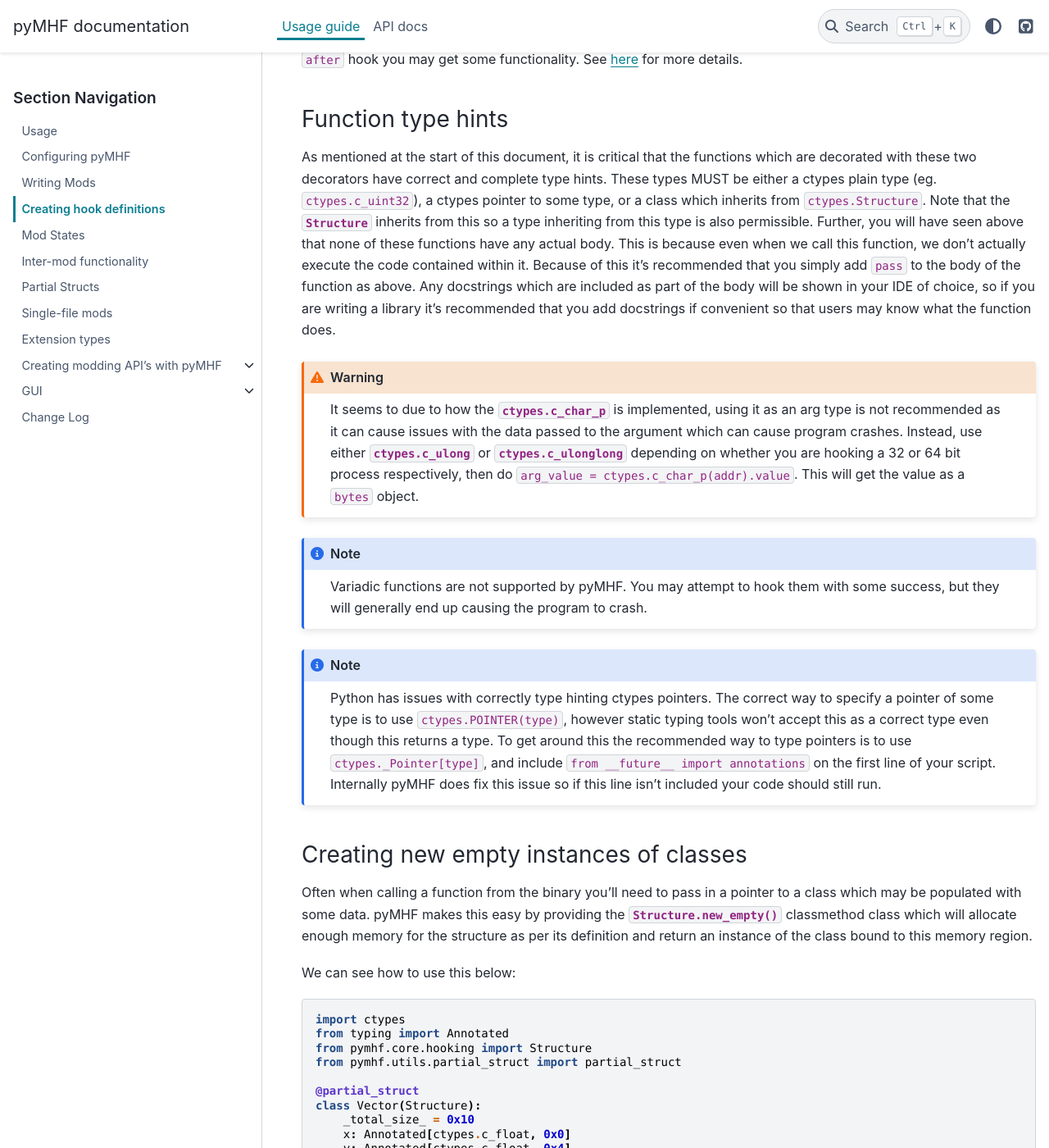
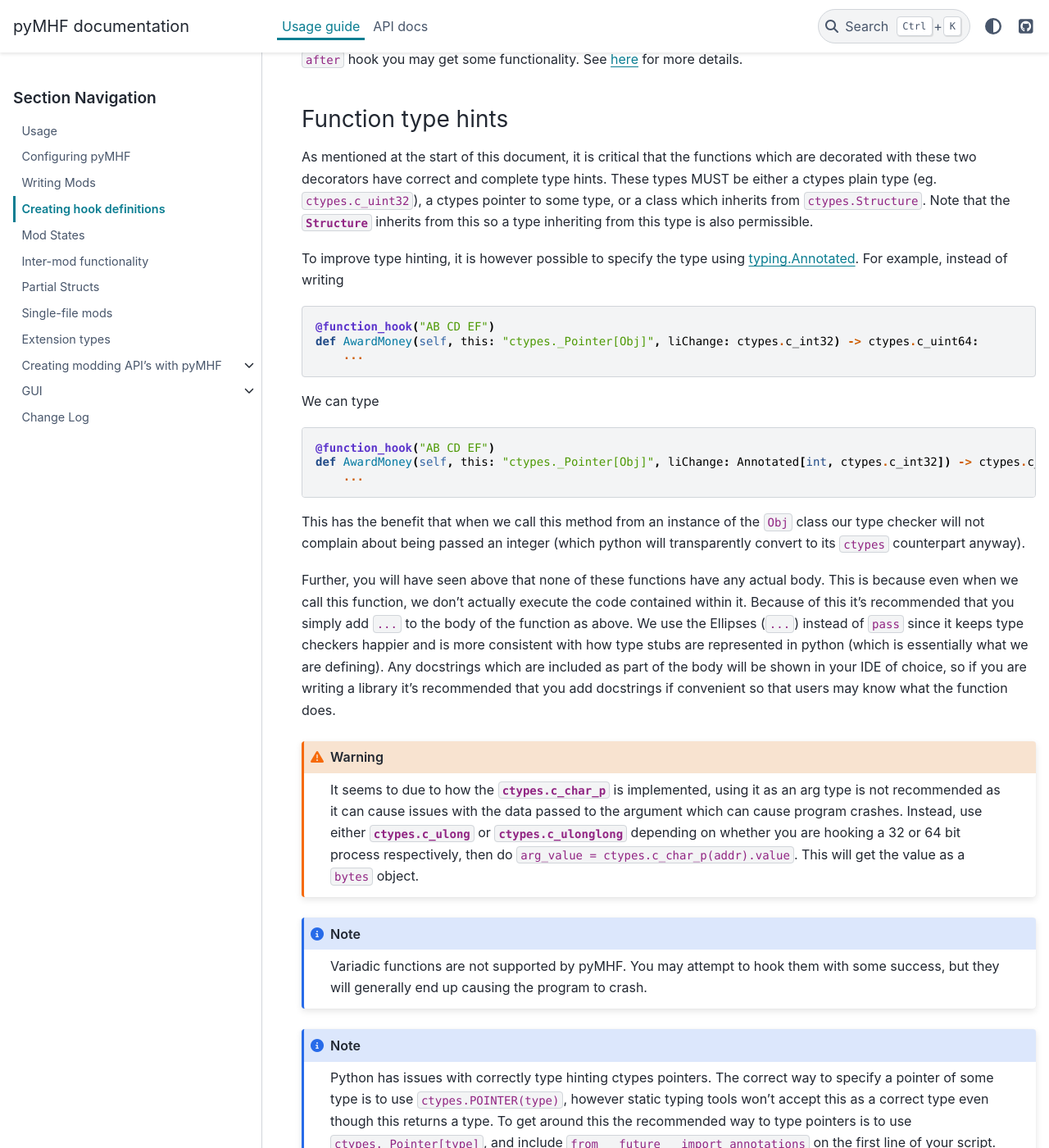
Before and after one commit to monkeyman192/pyMHF, a Sphinx documentation site: the page built from docs/docs/creating_hook_definitions.rst, in a window 1280 px wide and 1400 px high, scrolled down 8727 px. Shown: the whole window at 82% size. Built offline with Sphinx 7.4.7 and the PyData theme 0.15.4, drawn with Linux system fonts in a browser that asks for light colours; pages that are not in the unit, such as notebooks, are missing from menus; some of the changed text lies outside the part shown.

Commit message:
Added ability to specify function args with typing.Annotated

```diff
--- a/docs/docs/change_log.rst
+++ b/docs/docs/change_log.rst
@@ -5,6 +5,7 @@ Current (0.2.1.dev)
 -------------------
 
 - Fixed an issue where `ctypes.Union` types weren't accepted as a valid function argument type.
+- Added the ability to specify the type of a function argument using ``typing.Annotated`` to improve type hinting in libraries.
 
 0.2.0 (02/10/2025)
 --------------------
--- a/docs/docs/creating_hook_definitions.rst
+++ b/docs/docs/creating_hook_definitions.rst
@@ -11,7 +11,7 @@ These decorators do a few things when applied:
 2. It also enables calling the function or method directly (more on that below).
 3. Finally, the decorators transform the function or method into a decorator which can be applied to the method in our mod which we wish to use as a detour.
 
-Because of this first point, the decorated function MUST have correct type hints. If they are not correct, then the hook will likely fail, produce incorrect results, or even cause the program to crash.
+Because of this first point, the decorated function MUST have correct type hints. If they are not correct, then the hook will likely fail, produce incorrect results, or even cause the program to crash. See :ref:`function_type_hints` for more details.
 
 The best way to see how these decorators are used is with a few code examples.
 
@@ -363,13 +363,35 @@ Using ``before`` and ``after`` methods
 The ``.before`` and ``.after`` method of the functions decorated by the ``function_hook`` or ``static_function_hook`` is required to be used when using this as a decorator to tell pyMHF whether to run the detour before or after the original function. If this is not included then an error will be raised.
 Depending on whether you mark the hooks as ``before`` or ``after`` hook you may get some functionality. See :ref:`here <writing_mods_hooking_functionality>` for more details.
 
+.. _function_type_hints:
+
 Function type hints
 ^^^^^^^^^^^^^^^^^^^
 
 As mentioned at the start of this document, it is critical that the functions which are decorated with these two decorators have correct and complete type hints.
 These types MUST be either a ctypes plain type (eg. ``ctypes.c_uint32``), a ctypes pointer to some type, or a class which inherits from ``ctypes.Structure``. Note that the :class:`~pymhf.core.hooking.Structure` inherits from this so a type inheriting from this type is also permissible.
+
+To improve type hinting, it is however possible to specify the type using `typing.Annotated <https://docs.python.org/3/library/typing.html#typing.Annotated>`_.
+For example, instead of writing
+
+.. code-block:: py
+
+    @function_hook("AB CD EF")
+    def AwardMoney(self, this: "ctypes._Pointer[Obj]", liChange: ctypes.c_int32) -> ctypes.c_uint64:
+        ...
+
+We can type
+
+.. code-block:: py
+
+    @function_hook("AB CD EF")
+    def AwardMoney(self, this: "ctypes._Pointer[Obj]", liChange: Annotated[int, ctypes.c_int32]) -> ctypes.c_uint64:
+        ...
+
+This has the benefit that when we call this method from an instance of the ``Obj`` class our type checker will not complain about being passed an integer (which python will transparently convert to its ``ctypes`` counterpart anyway).
+
 Further, you will have seen above that none of these functions have any actual body. This is because even when we call this function, we don't actually execute the code contained within it.
-Because of this it's recommended that you simply add ``pass`` to the body of the function as above.
+Because of this it's recommended that you simply add ``...`` to the body of the function as above. We use the Ellipses (``...``) instead of ``pass`` since it keeps type checkers happier and is more consistent with how type stubs are represented in python (which is essentially what we are defining).
 Any docstrings which are included as part of the body will be shown in your IDE of choice, so if you are writing a library it's recommended that you add docstrings if convenient so that users may know what the function does.
 
 .. warning::
```
Also changed, not shown: other parts of docs/docs/creating_hook_definitions.rst (+5 -5 lines), 4 other files.
